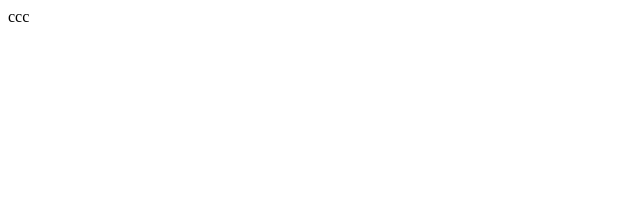
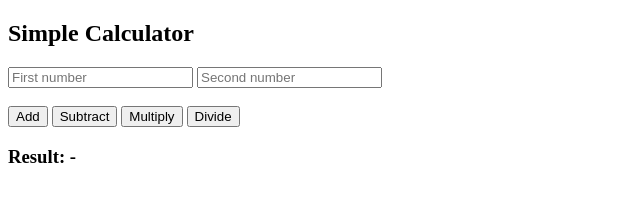
Before and after one commit to SMaityCodes/WebFrontHome, a plain HTML site: page Frontend/docs/index.html in a window 1280 px wide. Shown: the whole page, without its empty margins (0-640 px from the left). Drawn offline with Linux system fonts and the light colour scheme.

Commit message:
Update index.html

```diff
--- a/Frontend/docs/index.html
+++ b/Frontend/docs/index.html
@@ -1 +1,45 @@
-ccc
+<!DOCTYPE html>
+<html>
+<head>
+  <title>Calculator</title>
+</head>
+<body>
+  <h2>Simple Calculator</h2>
+  <input type="number" id="num1" placeholder="First number" />
+  <input type="number" id="num2" placeholder="Second number" />
+  <br><br>
+  <button onclick="calculate('add')">Add</button>
+  <button onclick="calculate('sub')">Subtract</button>
+  <button onclick="calculate('mul')">Multiply</button>
+  <button onclick="calculate('div')">Divide</button>
+
+  <h3>Result: <span id="result">-</span></h3>
+
+  <script>
+    const apiUrl = 'https://my-render-backend.onrender.com/api/calculate'; // Replace with your actual backend URL
+
+    function calculate(operation) {
+      const num1 = document.getElementById('num1').value;
+      const num2 = document.getElementById('num2').value;
+
+      fetch(apiUrl, {
+        method: 'POST',
+        headers: { 'Content-Type': 'application/json' },
+        body: JSON.stringify({ num1, num2, operation })
+      })
+      .then(res => res.json())
+      .then(data => {
+        if (data.error) {
+          document.getElementById('result').textContent = `Error: ${data.error}`;
+        } else {
+          document.getElementById('result').textContent = data.result;
+        }
+      })
+      .catch(err => {
+        document.getElementById('result').textContent = 'Error contacting server.';
+        console.error(err);
+      });
+    }
+  </script>
+</body>
+</html>
```
